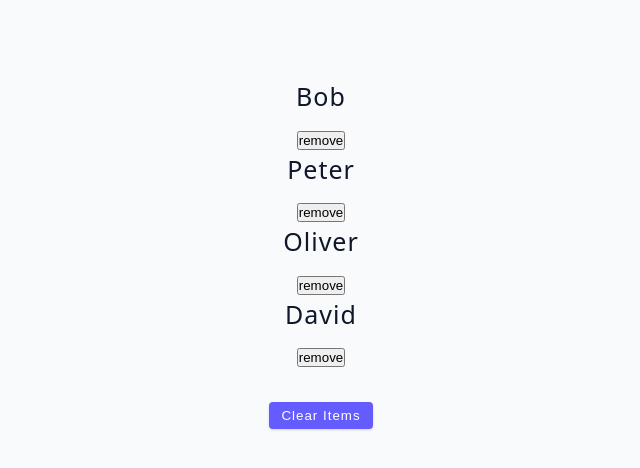
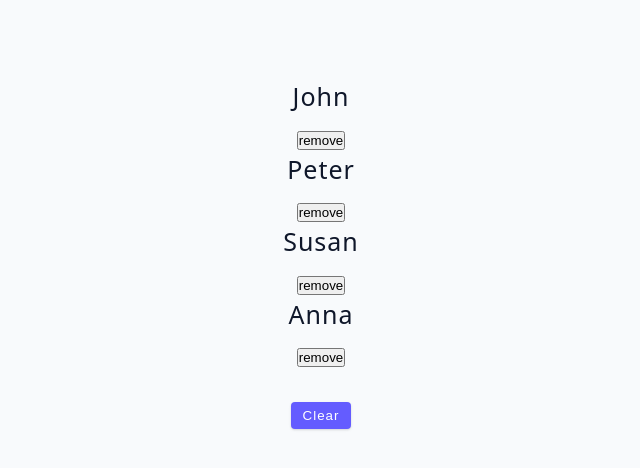
Before and after one commit to abrsh6266/advanced-react-practice, a React (Vite) app: page / in a window 1280 px wide. Shown: the top 468 px of the page, without its empty margins (319-959 px from the left). Built offline with nearby package versions, Linux system fonts and the light colour scheme.

Commit message:
import export reducer

```diff
--- a/src/tutorial/10-useReducer/starter/01-useReducer.jsx
+++ b/src/tutorial/10-useReducer/starter/01-useReducer.jsx
@@ -1,57 +1,53 @@
-import React from "react";
-import { data, people } from "../../../data";
-import { useState } from "react";
-import { useReducer } from "react";
+import { useState, useReducer } from 'react';
+import { data } from '../../../data';
+import { CLEAR_LIST, RESET_LIST, REMOVE_ITEM } from './actions';
+import reducer from './reducer';
 
 const defaultState = {
-  people: people,
+  people: data,
   isLoading: false,
 };
-const reducer = (state, action) => {
-  console.log(action)
-  if (action.type === "CLEAR_LIST"){
-    return {...state,people:[]}
-  }
-};
+
 const ReducerBasics = () => {
   const [state, dispatch] = useReducer(reducer, defaultState);
 
-  const removeItem = (id) => {};
+  const removeItem = (id) => {
+    dispatch({ type: REMOVE_ITEM, payload: { id } });
+  };
+
   const clearList = () => {
-    dispatch({ type: "CLEAR_LIST" });
+    dispatch({ type: CLEAR_LIST });
   };
-  const resetList = () => {};
-
+  const resetList = () => {
+    dispatch({ type: RESET_LIST });
+  };
   console.log(state);
   return (
     <div>
       {state.people.map((person) => {
         const { id, name } = person;
         return (
-          <div key={id} className="item">
+          <div key={id} className='item'>
             <h4>{name}</h4>
             <button onClick={() => removeItem(id)}>remove</button>
           </div>
         );
       })}
-      {state.people.length ? (
+      {state.people.length < 1 ? (
         <button
-          className="btn"
-          style={{ marginTop: "2rem" }}
-          onClick={() => {
-            clearList();
-          }}
+          className='btn'
+          style={{ marginTop: '2rem' }}
+          onClick={resetList}
         >
-          clear items
+          reset
         </button>
       ) : (
         <button
-          className="btn"
-          style={{ marginTop: "2rem" }}
-          onClick={() => {
-          }}
+          className='btn'
+          style={{ marginTop: '2rem' }}
+          onClick={clearList}
         >
-          Reset
+          clear
         </button>
       )}
     </div>
--- /dev/null
+++ b/src/tutorial/10-useReducer/starter/actions.js
@@ -0,0 +1,3 @@
+export const CLEAR_LIST = 'CLEAR_LIST';
+export const RESET_LIST = 'RESET_LIST';
+export const REMOVE_ITEM = 'REMOVE_ITEM';
--- /dev/null
+++ b/src/tutorial/10-useReducer/starter/reducer.js
@@ -0,0 +1,22 @@
+import { CLEAR_LIST, RESET_LIST, REMOVE_ITEM } from './actions';
+import { data } from '../../../data';
+
+const reducer = (state, action) => {
+  if (action.type === CLEAR_LIST) {
+    return { ...state, people: [] };
+  }
+  if (action.type === RESET_LIST) {
+    return { ...state, people: data };
+  }
+  if (action.type === REMOVE_ITEM) {
+    let newPeople = state.people.filter(
+      (person) => person.id !== action.payload.id
+    );
+
+    return { ...state, people: newPeople };
+  }
+  // return state;
+  throw new Error(`No matching "${action.type}" - action type`);
+};
+
+export default reducer;
```
